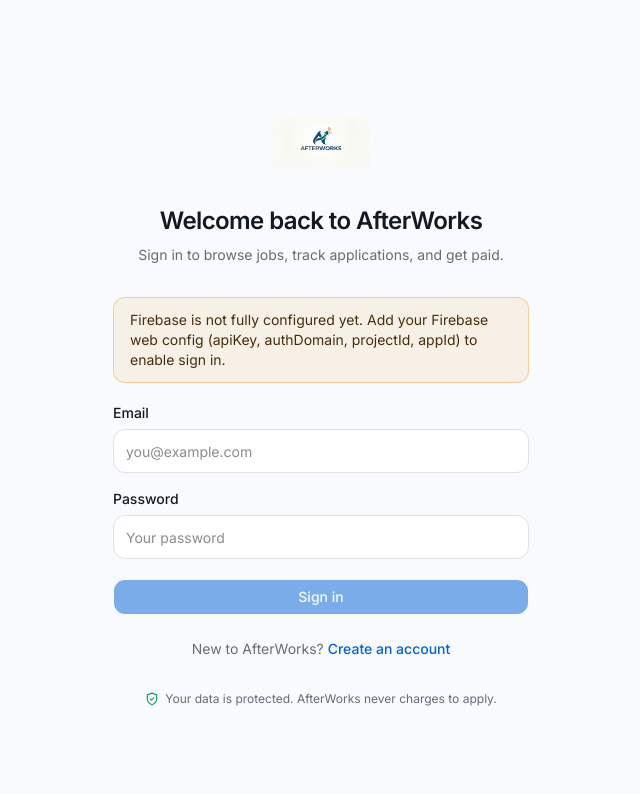
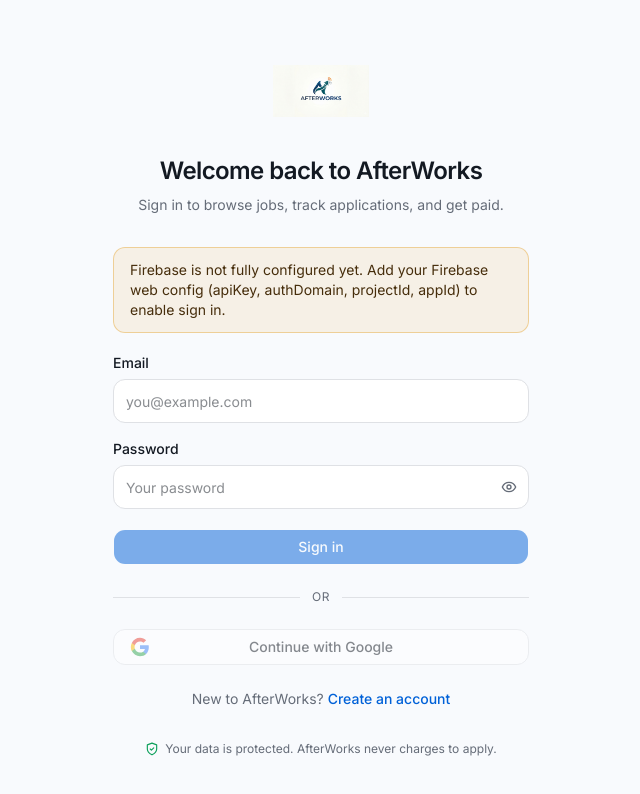
Before and after one commit to HEIR-REEK/AfterWorks, a Next.js app: page /sign-in in a window 1280 px wide. Shown: the top 794 px of the page, without its empty margins (319-959 px from the left). Built offline with nearby package versions, Linux system fonts and the light colour scheme; no server answers.

Commit message:
changes on kyc

```diff
--- a/components/afterworks-provider.tsx
+++ b/components/afterworks-provider.tsx
@@ -75,7 +75,24 @@ export function AfterWorksProvider({ children }: { children: ReactNode }) {
   const [wallet, setWallet] = useState<Wallet>(BLANK_WALLET)
   const [profileLoaded, setProfileLoaded] = useState(false)
   const [jobs] = useState<Job[]>(() => seedJobs())
-  const [applications, setApplications] = useState<Application[]>(() => seedApplications())
+  const [applications, setApplications] = useState<Application[]>(() => {
+    if (typeof window !== 'undefined') {
+      const saved = localStorage.getItem('afterworks_applications')
+      if (saved) {
+        try {
+          return JSON.parse(saved)
+        } catch {
+          // fallback to seed
+        }
+      }
+    }
+    return seedApplications()
+  })
+
+  // ── Persist applications to localStorage ───────────────────────────────────
+  useEffect(() => {
+    localStorage.setItem('afterworks_applications', JSON.stringify(applications))
+  }, [applications])
 
   // ── Load real user profile + wallet from Firestore when user changes ───────
   useEffect(() => {
--- a/components/auth-form.tsx
+++ b/components/auth-form.tsx
@@ -4,7 +4,7 @@ import { useState, Suspense } from 'react'
 import Image from 'next/image'
 import { useRouter, useSearchParams } from 'next/navigation'
 import Link from 'next/link'
-import { CheckCircle2, Loader2, ShieldCheck } from 'lucide-react'
+import { CheckCircle2, Loader2, ShieldCheck, Eye, EyeOff } from 'lucide-react'
 import { Button } from './ui/button'
 import { useAuth } from './firebase-auth-provider'
 import logo from '@/components/logo.png'
@@ -13,12 +13,13 @@ import logo from '@/components/logo.png'
 function AuthFormInner({ mode }: { mode: 'sign-in' | 'sign-up' }) {
   const router = useRouter()
   const searchParams = useSearchParams()
-  const { signIn, signUp, configured } = useAuth()
+  const { signIn, signUp, signInWithGoogle, configured } = useAuth()
   const [name, setName] = useState('')
   const [email, setEmail] = useState('')
   const [password, setPassword] = useState('')
   const [error, setError] = useState<string | null>(null)
   const [submitting, setSubmitting] = useState(false)
+  const [showPassword, setShowPassword] = useState(false)
 
   const isSignUp = mode === 'sign-up'
   // Show a success banner on sign-in page when coming from sign-up
@@ -40,6 +41,19 @@ function AuthFormInner({ mode }: { mode: 'sign-in' | 'sign-up' }) {
         router.push('/')
         router.refresh()
       }
+    } else {
+      setError(result.error)
+    }
+  }
+
+  async function handleGoogleSignIn() {
+    setError(null)
+    setSubmitting(true)
+    const result = await signInWithGoogle()
+    setSubmitting(false)
+    if (result.ok) {
+      router.push('/')
+      router.refresh()
     } else {
       setError(result.error)
     }
@@ -121,17 +135,32 @@ function AuthFormInner({ mode }: { mode: 'sign-in' | 'sign-up' }) {
           <label htmlFor="password" className="text-sm font-medium">
             Password
           </label>
+          <div className="relative">
             <input
               id="password"
-            type="password"
+              type={showPassword ? 'text' : 'password'}
               required
               minLength={6}
               autoComplete={isSignUp ? 'new-password' : 'current-password'}
               value={password}
               onChange={(e) => setPassword(e.target.value)}
-            className="h-11 rounded-lg border border-input bg-card px-3 text-sm outline-none focus-visible:ring-2 focus-visible:ring-ring"
+              className="h-11 w-full rounded-lg border border-input bg-card pl-3 pr-10 text-sm outline-none focus-visible:ring-2 focus-visible:ring-ring"
               placeholder={isSignUp ? 'At least 6 characters' : 'Your password'}
             />
+            <button
+              type="button"
+              onClick={() => setShowPassword(!showPassword)}
+              className="absolute right-3 top-1/2 -translate-y-1/2 text-muted-foreground hover:text-foreground focus:outline-none"
+              tabIndex={-1}
+            >
+              {showPassword ? (
+                <EyeOff className="size-4" />
+              ) : (
+                <Eye className="size-4" />
+              )}
+              <span className="sr-only">{showPassword ? 'Hide password' : 'Show password'}</span>
+            </button>
+          </div>
         </div>
 
         {error && (
@@ -145,6 +174,41 @@ function AuthFormInner({ mode }: { mode: 'sign-in' | 'sign-up' }) {
           {isSignUp ? 'Create account' : 'Sign in'}
         </Button>
       </form>
+
+      <div className="my-6 flex items-center">
+        <div className="flex-1 border-t border-border"></div>
+        <span className="px-3 text-xs text-muted-foreground uppercase tracking-wider">or</span>
+        <div className="flex-1 border-t border-border"></div>
+      </div>
+
+      <Button
+        type="button"
+        variant="outline"
+        size="lg"
+        disabled={submitting || !configured}
+        onClick={handleGoogleSignIn}
+        className="w-full relative bg-card hover:bg-muted"
+      >
+        <svg className="absolute left-4 size-5" viewBox="0 0 24 24">
+          <path
+            d="M22.56 12.25c0-.78-.07-1.53-.2-2.25H12v4.26h5.92c-.26 1.37-1.04 2.53-2.21 3.31v2.77h3.57c2.08-1.92 3.28-4.74 3.28-8.09z"
+            fill="#4285F4"
+          />
+          <path
+            d="M12 23c2.97 0 5.46-.98 7.28-2.66l-3.57-2.77c-.98.66-2.23 1.06-3.71 1.06-2.86 0-5.29-1.93-6.16-4.53H2.18v2.84C3.99 20.53 7.7 23 12 23z"
+            fill="#34A853"
+          />
+          <path
+            d="M5.84 14.09c-.22-.66-.35-1.36-.35-2.09s.13-1.43.35-2.09V7.07H2.18C1.43 8.55 1 10.22 1 12s.43 3.45 1.18 4.93l2.85-2.22.81-.62z"
+            fill="#FBBC05"
+          />
+          <path
+            d="M12 5.38c1.62 0 3.06.56 4.21 1.64l3.15-3.15C17.45 2.09 14.97 1 12 1 7.7 1 3.99 3.47 2.18 7.07l3.66 2.84c.87-2.6 3.3-4.53 6.16-4.53z"
+            fill="#EA4335"
+          />
+        </svg>
+        Continue with Google
+      </Button>
 
       <p className="mt-6 text-center text-sm text-muted-foreground">
         {isSignUp ? (
--- a/components/firebase-auth-provider.tsx
+++ b/components/firebase-auth-provider.tsx
@@ -17,6 +17,8 @@ import {
   createUserWithEmailAndPassword,
   updateProfile,
   signOut as fbSignOut,
+  GoogleAuthProvider,
+  signInWithPopup,
   type Auth,
   type User,
 } from 'firebase/auth'
@@ -37,6 +39,7 @@ type AuthContextValue = {
   configured: boolean
   signIn: (email: string, password: string) => Promise<AuthResult>
   signUp: (email: string, password: string, name: string) => Promise<AuthResult>
+  signInWithGoogle: () => Promise<AuthResult>
   signOut: () => Promise<void>
 }
 
@@ -128,7 +131,21 @@ export function FirebaseAuthProvider({
       if (authRef.current) await fbSignOut(authRef.current)
     }
 
-    return { user, loading, configured, signIn, signUp, signOut }
+    async function signInWithGoogle(): Promise<AuthResult> {
+      if (!authRef.current) return { ok: false, error: 'Auth is not configured.' }
+      try {
+        const provider = new GoogleAuthProvider()
+        const cred = await signInWithPopup(authRef.current, provider)
+        const name = cred.user.displayName || cred.user.email?.split('@')[0] || 'Worker'
+        await createUserDocument(cred.user.uid, name, cred.user.email || '')
+        setUser({ ...cred.user })
+        return { ok: true }
+      } catch (err) {
+        return { ok: false, error: friendlyError((err as { code?: string })?.code ?? '') }
+      }
+    }
+
+    return { user, loading, configured, signIn, signUp, signInWithGoogle, signOut }
   }, [user, loading, configured])
 
   return <AuthContext.Provider value={value}>{children}</AuthContext.Provider>
```
Lines whose indentation alone changed are shown as unchanged.
